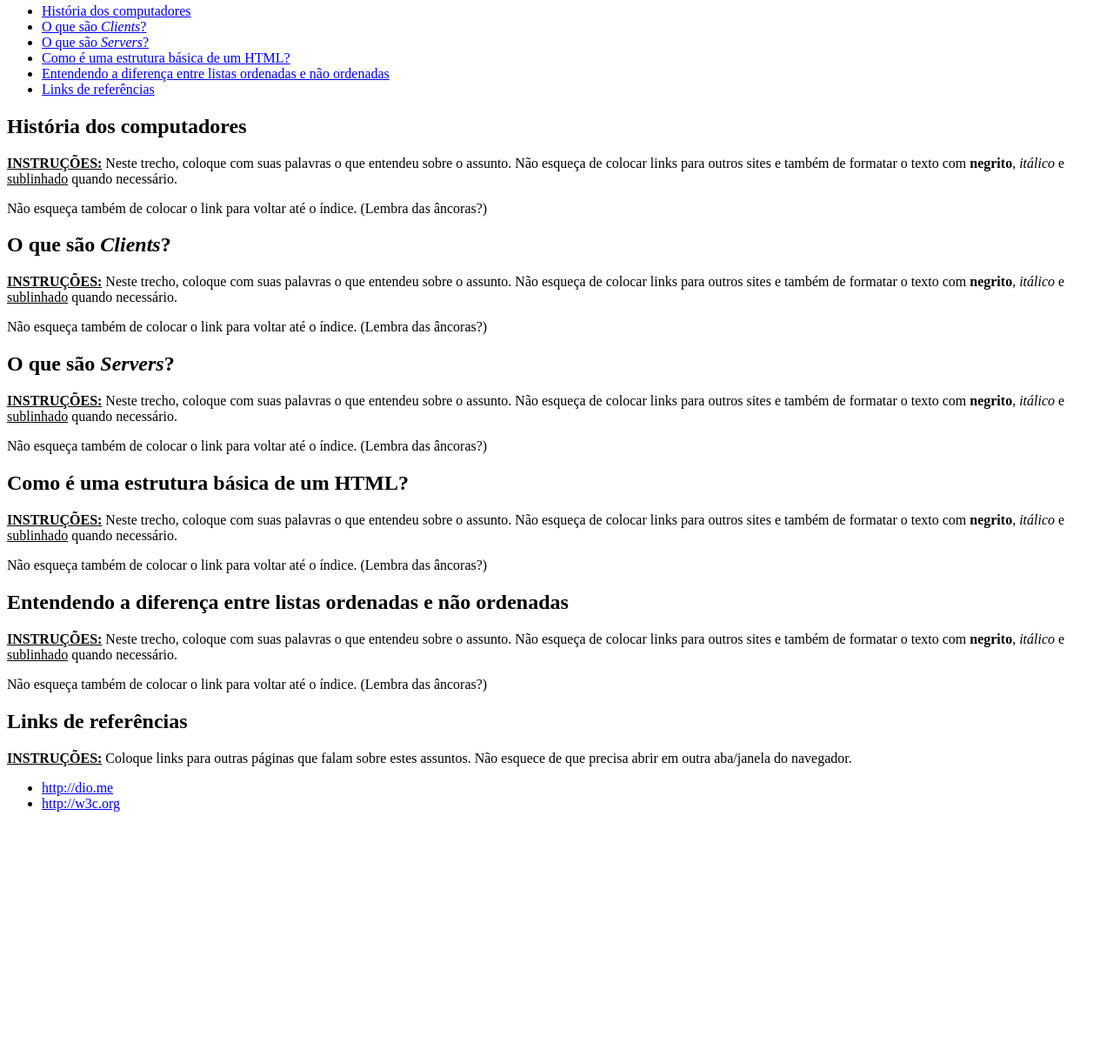
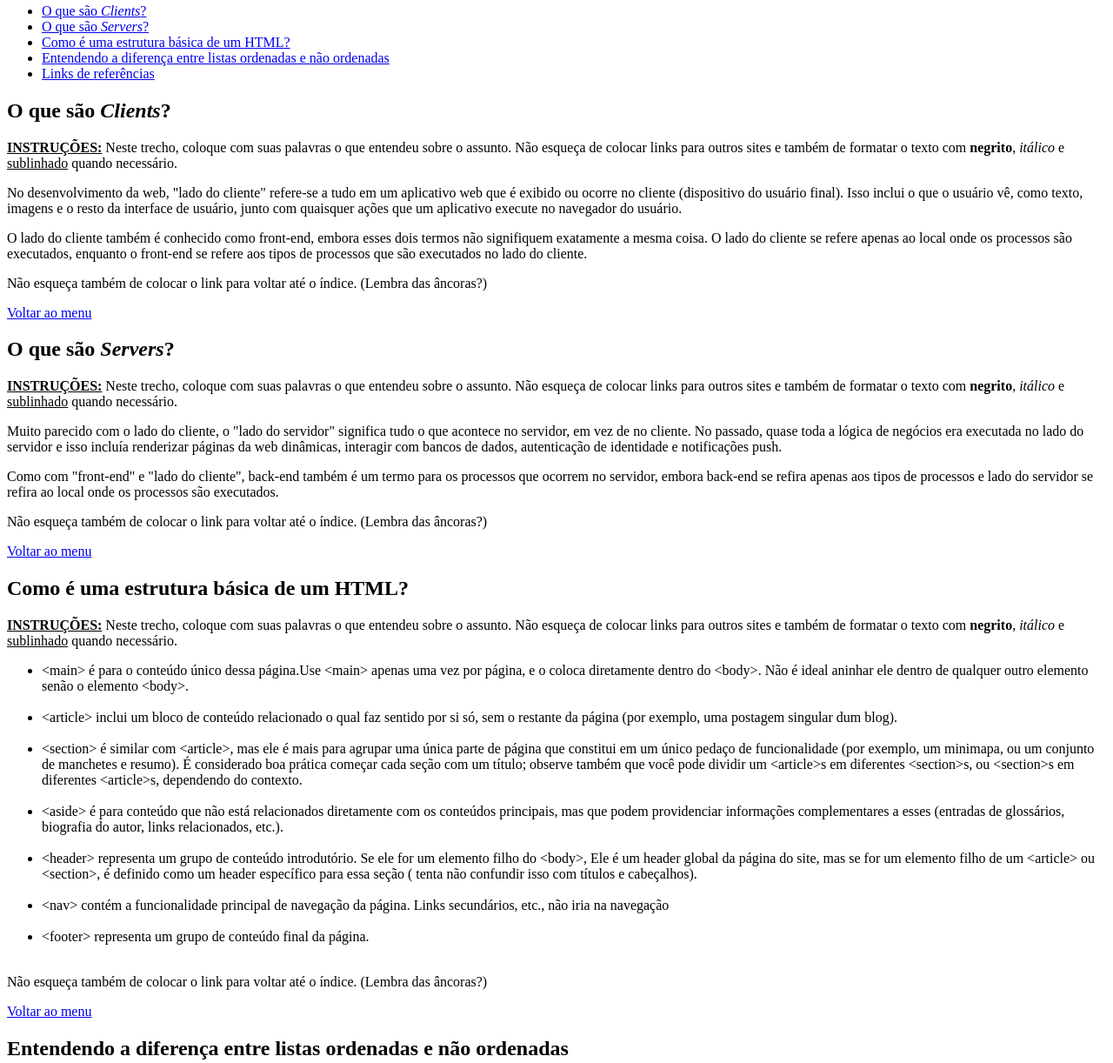
Before and after one commit to antoniopedroaraujo/html-basico, a plain HTML site: page index.html in a window 1280 px wide. Shown: the part 179-1401 px from the top of the page at 87% size. Before the commit the page ends 1128 px from the top, so only its background shows below. Drawn offline with Linux system fonts and the light colour scheme.

Commit message:
modificado index.html

```diff
--- a/index.html
+++ b/index.html
@@ -13,49 +13,85 @@
     <h2>Índice</h2>
     <p><strong><u>INSTRUÇÕES:</u> </strong>Neste índice você deve colocar os tópicos que mais entendeu. Estes apenas são sugestões.</p>
     <ul>
-        <li><a href="#">História dos computadores</a></li>
-        <li><a href="#">O que são <i>Clients</i>?</a></li>
-        <li><a href="#">O que são <i>Servers</i>?</a></li>
-        <li><a href="#">Como é uma estrutura básica de um HTML?</a></li>
-        <li><a href="#">Entendendo a diferença entre listas ordenadas e não ordenadas</a></li>
-        <li><a href="#">Links de referências</a></li>
+        <li><a href="clients">O que são <i>Clients</i>?</a></li>
+        <li><a href="servers">O que são <i>Servers</i>?</a></li>
+        <li><a href="html">Como é uma estrutura básica de um HTML?</a></li>
+        <li><a href="lists">Entendendo a diferença entre listas ordenadas e não ordenadas</a></li>
+        <li><a href="ref">Links de referências</a></li>
     </ul>
 
-    <h2>História dos computadores</h2>
+    <h2 id="clients">O que são <i>Clients</i>?</h2>
     <p><strong><u>INSTRUÇÕES:</u> </strong>Neste trecho, coloque com suas palavras o que entendeu sobre o assunto.
        Não esqueça de colocar links para outros sites e também de formatar o texto com
        <strong>negrito</strong>, <i>itálico</i> e <u>sublinhado</u> quando necessário.</p>
+      <p>
+       No desenvolvimento da web, "lado do cliente" refere-se a tudo em um aplicativo web que é exibido ou ocorre no cliente (dispositivo do usuário final).
+       Isso inclui o que o usuário vê, como texto, imagens e o resto da interface de usuário, junto com quaisquer ações que um aplicativo execute no navegador do usuário.
+      </p>
+      <p>
+       O lado do cliente também é conhecido como front-end, embora esses dois termos não signifiquem exatamente a mesma coisa.
+       O lado do cliente se refere apenas ao local onde os processos são executados, enquanto o front-end se refere aos tipos de processos que são executados no lado do cliente.
+      </p>
     <p>Não esqueça também de colocar o link para voltar até o índice. (Lembra das âncoras?)</p>
+    <p><a href="#">Voltar ao menu</a></p>
 
-    <h2>O que são <i>Clients</i>?</h2>
+    <h2 id="servers">O que são <i>Servers</i>?</h2>
     <p><strong><u>INSTRUÇÕES:</u> </strong>Neste trecho, coloque com suas palavras o que entendeu sobre o assunto.
        Não esqueça de colocar links para outros sites e também de formatar o texto com
        <strong>negrito</strong>, <i>itálico</i> e <u>sublinhado</u> quando necessário.</p>
+       <p>
+       Muito parecido com o lado do cliente, o "lado do servidor" significa tudo o que acontece no servidor, em vez de no cliente.
+       No passado, quase toda a lógica de negócios era executada no lado do servidor e isso incluía renderizar páginas da web dinâmicas, interagir com bancos de dados, autenticação de identidade e notificações push.
+       </p>
+       <p>
+         Como com "front-end" e "lado do cliente", back-end também é um termo para os processos que ocorrem no servidor, embora back-end se refira apenas aos tipos de processos e lado do servidor se refira ao local onde os processos são executados.
+       </p>
     <p>Não esqueça também de colocar o link para voltar até o índice. (Lembra das âncoras?)</p>
+    <p><a href="#">Voltar ao menu</a></p>
 
-    <h2>O que são <i>Servers</i>?</h2>
+    <h2 id="html">Como é uma estrutura básica de um HTML?</h2>
     <p><strong><u>INSTRUÇÕES:</u> </strong>Neste trecho, coloque com suas palavras o que entendeu sobre o assunto.
        Não esqueça de colocar links para outros sites e também de formatar o texto com
        <strong>negrito</strong>, <i>itálico</i> e <u>sublinhado</u> quando necessário.</p>
+      <p>
+         <ul>
+            <li>&lt;main&gt; é para o conteúdo único dessa página.Use &lt;main&gt; apenas uma vez por página, e o coloca diretamente dentro do &lt;body&gt;. Não é ideal aninhar ele dentro de qualquer outro elemento senão o elemento &lt;body&gt;.</li><br>
+            <li>&lt;article&gt; inclui um bloco de conteúdo relacionado o qual faz sentido por si só, sem o restante da página (por exemplo, uma postagem singular dum blog).</li><br>
+            <li>&lt;section&gt; é similar com &lt;article&gt;, mas ele é mais para agrupar uma única parte de página que constitui em um único pedaço de funcionalidade (por exemplo, um minimapa, ou um conjunto de manchetes e resumo). É considerado boa prática começar cada seção com um título; observe também que você pode dividir um &lt;article&gt;s em diferentes &lt;section&gt;s, ou &lt;section&gt;s em diferentes &lt;article&gt;s, dependendo do contexto.</li><br>
+            <li>&lt;aside&gt; é para conteúdo que não está relacionados diretamente com os conteúdos principais, mas que podem providenciar informações complementares a esses (entradas de glossários, biografia do autor, links relacionados, etc.).</li><br>
+            <li>&lt;header&gt; representa um grupo de conteúdo introdutório. Se ele for um elemento filho do &lt;body&gt;, Ele é um header global da página do site, mas se for um elemento filho de um &lt;article&gt; ou &lt;section&gt;, é definido como um header específico para essa seção ( tenta não confundir isso com títulos e cabeçalhos).</li><br>
+            <li>&lt;nav&gt; contém a funcionalidade principal de navegação da página. Links secundários, etc., não iria na navegação</li><br>
+            <li>&lt;footer&gt; representa um grupo de conteúdo final da página.</li><br>
+         </ul>
+      </p>
     <p>Não esqueça também de colocar o link para voltar até o índice. (Lembra das âncoras?)</p>
+    <p><a href="#">Voltar ao menu</a></p>
 
-    <h2>Como é uma estrutura básica de um HTML?</h2>
+    <h2 id="lists">Entendendo a diferença entre listas ordenadas e não ordenadas</h2>
     <p><strong><u>INSTRUÇÕES:</u> </strong>Neste trecho, coloque com suas palavras o que entendeu sobre o assunto.
        Não esqueça de colocar links para outros sites e também de formatar o texto com
        <strong>negrito</strong>, <i>itálico</i> e <u>sublinhado</u> quando necessário.</p>
+      <p>
+       O Elemento HTML &lt;ol&gt; (ou Elemento HTML de lista ordenada) representa uma lista de itens ordenados.
+       De forma característica esses itens ordenados em uma lista são mostrados com uma contagem que os precede, que pode ser de qualquer tipo, como numerais, letras, algarismos romanos, ou simples símbolos.
+      </p>
+      <p>
+       O elemento HTML &lt;ul&gt; (ou elemento HTML de Lista desordenada) representa uma lista de itens sem ordem rígida, isto é, uma coleção de itens que não trazem uma ordenação numérica e as suas posições, nessa lista, são irrelevantes.
+       Caracteristicamente, os itens em uma lista desordenada são exibidos com um marcador que pode ter várias formas, como um ponto, um círculo, ou um quadrado.
+      </p>
+      <p>
+         Ambos os elementos &lt;ol&gt; e &lt;ul&gt;, representam uma lista de itens. Diferem porque, com o elemento &lt;ol&gt;, a ordem é significativa. Como regra de ouro para determinar qual deles usar, tente mudar a ordem dos itens da lista; se a significação for alterada, o elemento &lt;ol&gt; deve ser utilizado, senão o elemento &lt;ul&gt; é adequado.
+      </p>
     <p>Não esqueça também de colocar o link para voltar até o índice. (Lembra das âncoras?)</p>
+    <p><a href="#">Voltar ao menu</a></p>
 
-    <h2>Entendendo a diferença entre listas ordenadas e não ordenadas</h2>
-    <p><strong><u>INSTRUÇÕES:</u> </strong>Neste trecho, coloque com suas palavras o que entendeu sobre o assunto.
-       Não esqueça de colocar links para outros sites e também de formatar o texto com
-       <strong>negrito</strong>, <i>itálico</i> e <u>sublinhado</u> quando necessário.</p>
-    <p>Não esqueça também de colocar o link para voltar até o índice. (Lembra das âncoras?)</p>
-
-    <h2>Links de referências</h2>
+    <h2 id="ref">Links de referências</h2>
     <p><strong><u>INSTRUÇÕES:</u> </strong>Coloque links para outras páginas que falam sobre estes assuntos. Não esquece de que precisa abrir em outra aba/janela do navegador.</p>
     <ul>
-        <li><a href="#">http://dio.me</a></li>
-        <li><a href="#">http://w3c.org</a></li>
+        <li><a href="https://dio.me" target="_blank">https://dio.me</a></li>
+        <li><a href="https://w3c.org" target="_blank">https://w3c.org</a></li>
+        <li><a href="https://www.cloudflare.com/pt-br/learning/serverless/glossary/client-side-vs-server-side/" target="_blank">https://www.cloudflare.com</a></li>
+        <li><a href="https://developer.mozilla.org/pt-BR/docs/Learn/HTML/Introduction_to_HTML/Document_and_website_structure" target="_blank">https://developer.mozilla.org</a></li>
     </ul>
 
 </body>
```
